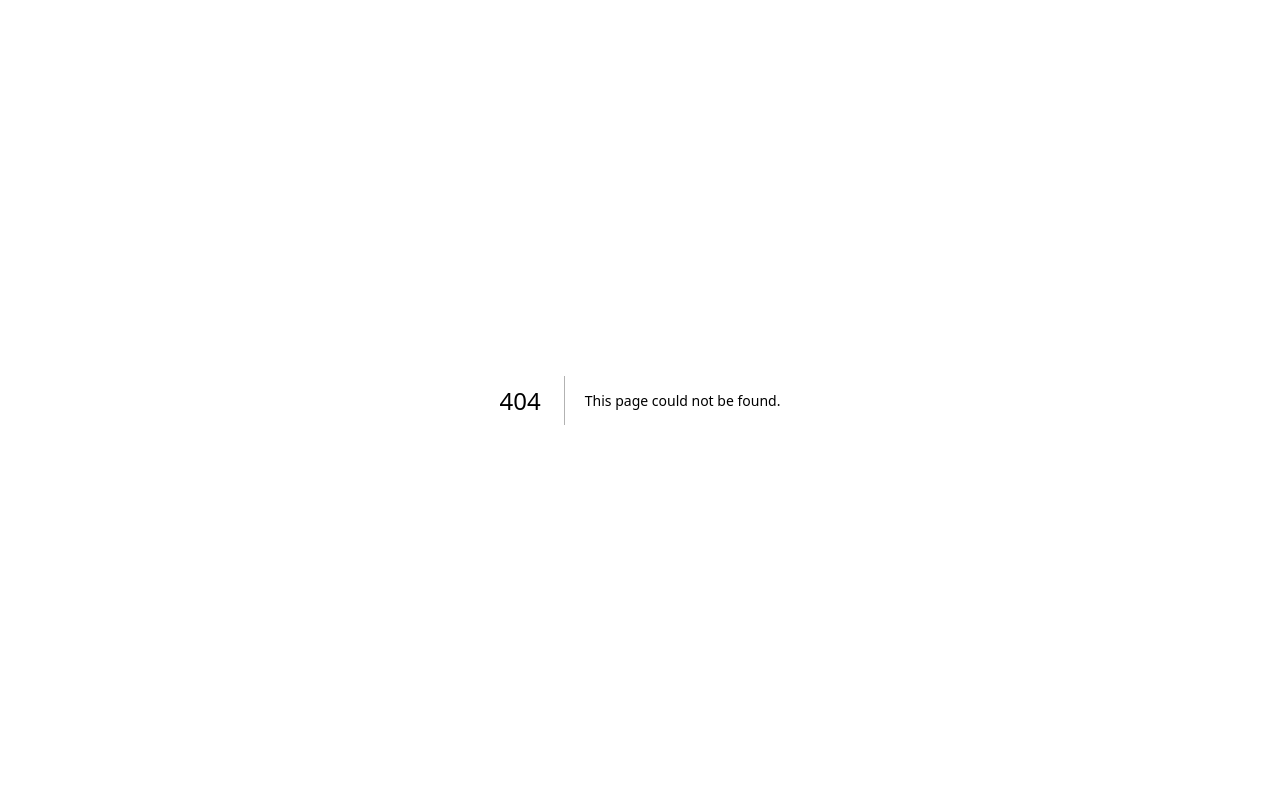
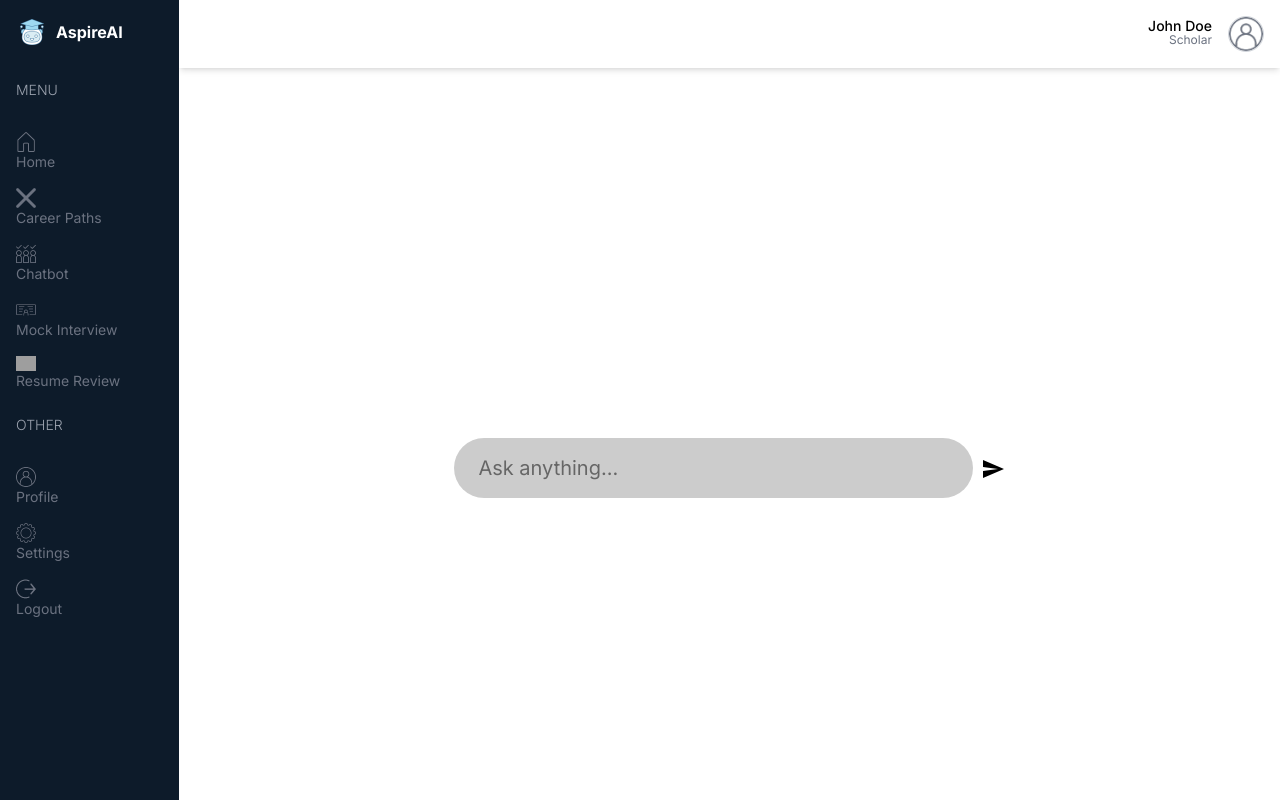
Before and after one commit to safak/next-dashboard-ui, a Next.js app: page /chat in a window 1280 px wide. Before the commit this address had no page. Built offline with nearby package versions, Linux system fonts and the light colour scheme; grey boxes are pictures that could not be loaded.

Commit message:
style: add basic ui setup for chat

```diff
--- /dev/null
+++ b/src/app/chat/layout.jsx
@@ -0,0 +1,25 @@
+import Menu from "@/components/Menu";
+import Link from "next/link";
+import Image from "next/image";
+import Navbar from "@/components/Navbar";
+
+export default function ChatLayout({children}) {
+    return (
+        <div className="h-screen flex">
+            {/* LEFT */}
+            <div className="w-[14%] md:w-[8%] lg:w-[14%] xl:w-[14%] bg-[#0d1b2a] p-4">
+                <Link href="/" className="flex items-center justify-center lg:justify-start gap-2">
+                    <Image src="/logo.png" alt="logo" width={32} height={32} />
+                    <span className="hidden lg:block font-bold text-white">AspireAI</span>
+                </Link>
+                <Menu userType="student" /> {/* Hardcode userType as "student" */}
+            </div>
+
+            {/* RIGHT */}
+            <div className="w-[86%] md:w-[92%] lg:w-[84%] xl:w-[86%] bg-white-200 overflow-scroll">
+                <Navbar/>
+                {children}
+            </div>
+        </div>
+    );
+}
--- /dev/null
+++ b/src/app/chat/page.jsx
@@ -0,0 +1,10 @@
+import SearchBar from "../../components/SearchBar";
+
+
+export default function ChatPage(props) {
+    return (
+        <div className="w-full h-full flex justify-center items-center">
+            <SearchBar />
+        </div>
+    )
+}
--- a/src/components/Menu.tsx
+++ b/src/components/Menu.tsx
@@ -20,7 +20,7 @@ const menuItems = [
       {
         icon: "/attendance.png",
         label: "Chatbot",
-        href: "/list/students",
+        href: "/chat",
         visible: ["student"],
       },
       {
--- /dev/null
+++ b/src/components/SearchBar.jsx
@@ -0,0 +1,33 @@
+'use client'
+import SendIcon from '@mui/icons-material/Send';
+
+export default function SearchBar() {
+
+    const handleSend = () => {
+
+    }
+    return (
+        <div
+            className="w-1/2 rounded-md"
+        >
+            <div
+                className="flex items-center gap-2"
+            >
+                <input
+                    className="rounded-l-full rounded-r-full w-full bg-black/20 placeholder-black/50 pl-6 p-4 text-xl focus:outline-none"
+                    type="text"
+                    placeholder="Ask anything..."
+                />
+
+                <button
+                    onClick={handleSend}
+                >
+                    <SendIcon
+                        className="text-black w-8 h-8 hover:text-black/50 "
+                    />
+                </button>
+            </div>
+
+        </div>
+    )
+}
```
Also changed, not shown: package.json (+9 -5 lines), 1 other file (tests, documents, lock files or other folders).
